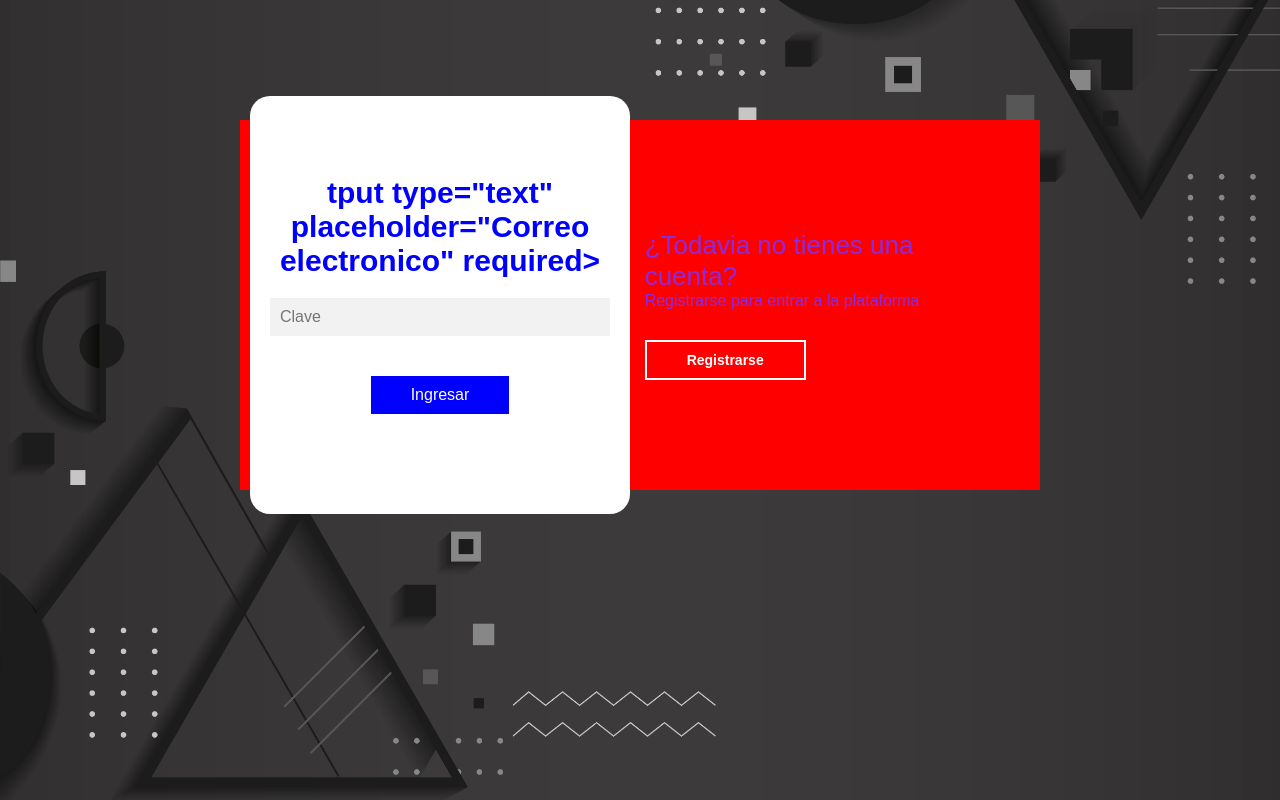
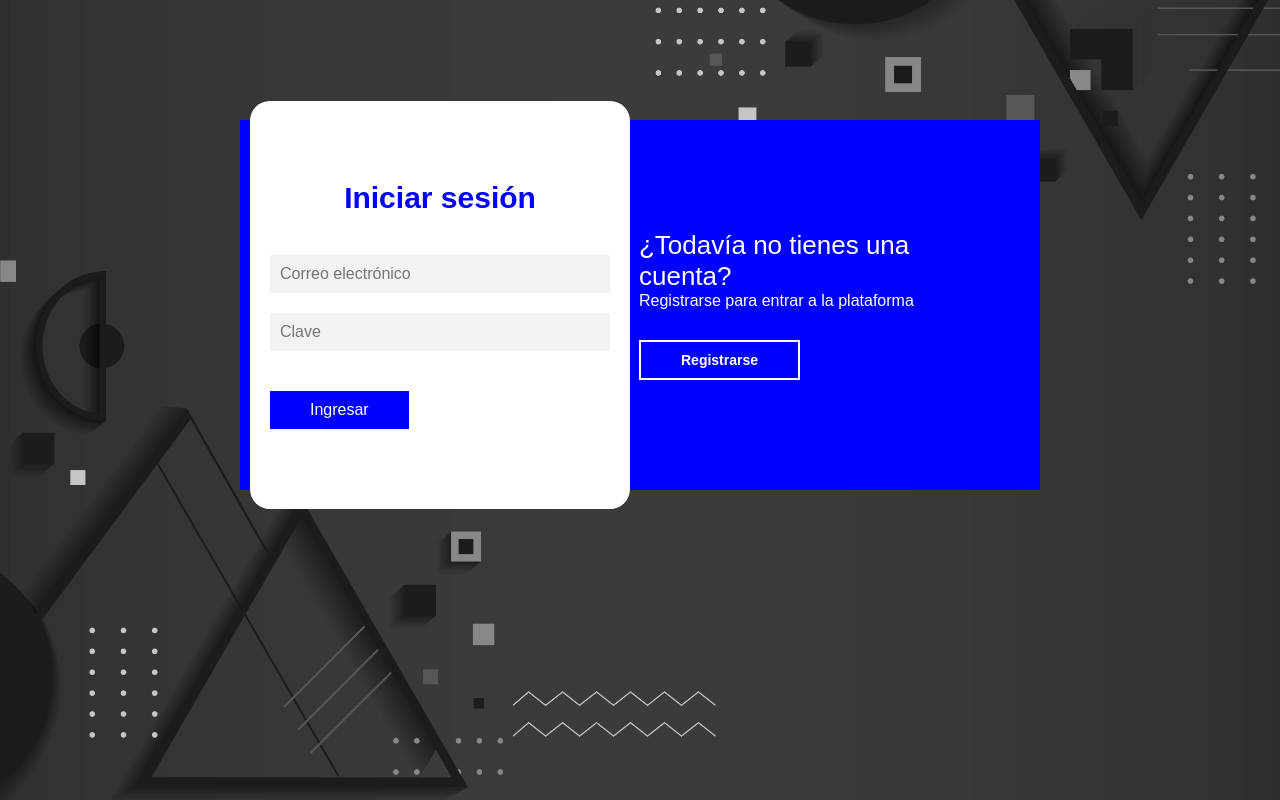
Before and after one commit to lucasbranas/Login, a plain HTML site: page Pagina web/index.html in a window 1280 px wide. Drawn offline with Linux system fonts and the light colour scheme.

Commit message:
Lo subo de nuevo con el codigo correjido

```diff
--- a/Pagina web/estilos.css
+++ b/Pagina web/estilos.css
@@ -35,13 +35,13 @@ main {
     display: flex;
     justify-content: center;
     backdrop-filter: blur(10px);
-    background-color: red;
+    background-color: blue;
 
 }
 
 .caja__trasera div {
     margin: 100px 40px;
-    color: blueviolet;
+    color: white;
     transition: all 500ms;
 }
 
--- a/Pagina web/index.html
+++ b/Pagina web/index.html
@@ -8,45 +8,42 @@
     <link rel="preconnect" href="https://fonts.googleapis.com">
     <link rel="preconnect" href="https://fonts.gstatic.com" crossorigin>
     <link href="https://fonts.googleapis.com/css2?family=Roboto:ital,wght@0,100..900;1,100..900&display=swap" rel="stylesheet">
-
-
 </head>
 <body>
-
     <main>
         <div class="contenedor__todo">
-
-            <div class="caja__trasera">g
+            <div class="caja__trasera">
                 <div class="caja__trasera-login">
                     <h3>¿Ya tienes cuenta?</h3>
                     <p>Inicia sesión para entrar a la plataforma</p>
                     <button id="btn__iniciar-sesion">Iniciar sesión</button>
                 </div>
                 <div class="caja__trasera-register">
-                    <h3>¿Todavia no tienes una cuenta?</h3>
+                    <h3>¿Todavía no tienes una cuenta?</h3>
                     <p>Registrarse para entrar a la plataforma</p>
                     <button id="btn__register">Registrarse</button>
-
                 </div>
             </div>
             <div class="contenedor_login-register">
-            <!--Login   -->
+                <!-- Login -->
                 <form action="" class="formulario__login">
-                <h2>tput type="text" placeholder="Correo electronico" required>
+                    <h2>Iniciar sesión</h2>
+                    <input type="text" placeholder="Correo electrónico" required>
                     <input type="password" placeholder="Clave" required>
                     <button>Ingresar</button>
                 </form>
-            <!--registro   -->
+                <!-- Registro -->
                 <form action="" class="formulario__register">
                     <h2>Registrarse</h2>
                     <input type="text" placeholder="Nombre y apellido" required>
-                <input type="text" placeholder="Correo electronico" required>
+                    <input type="text" placeholder="Correo electrónico" required>
                     <input type="text" placeholder="Nombre de usuario" required>
                     <input type="password" placeholder="Clave" required>
                     <input type="password" placeholder="Repetir clave" required>
                     <button>Crear cuenta</button>
                 </form>
             </div>
+        </div>
     </main>
     <script src="../sript.js"></script>
 </body>
```
Lines whose indentation alone changed are shown as unchanged.
